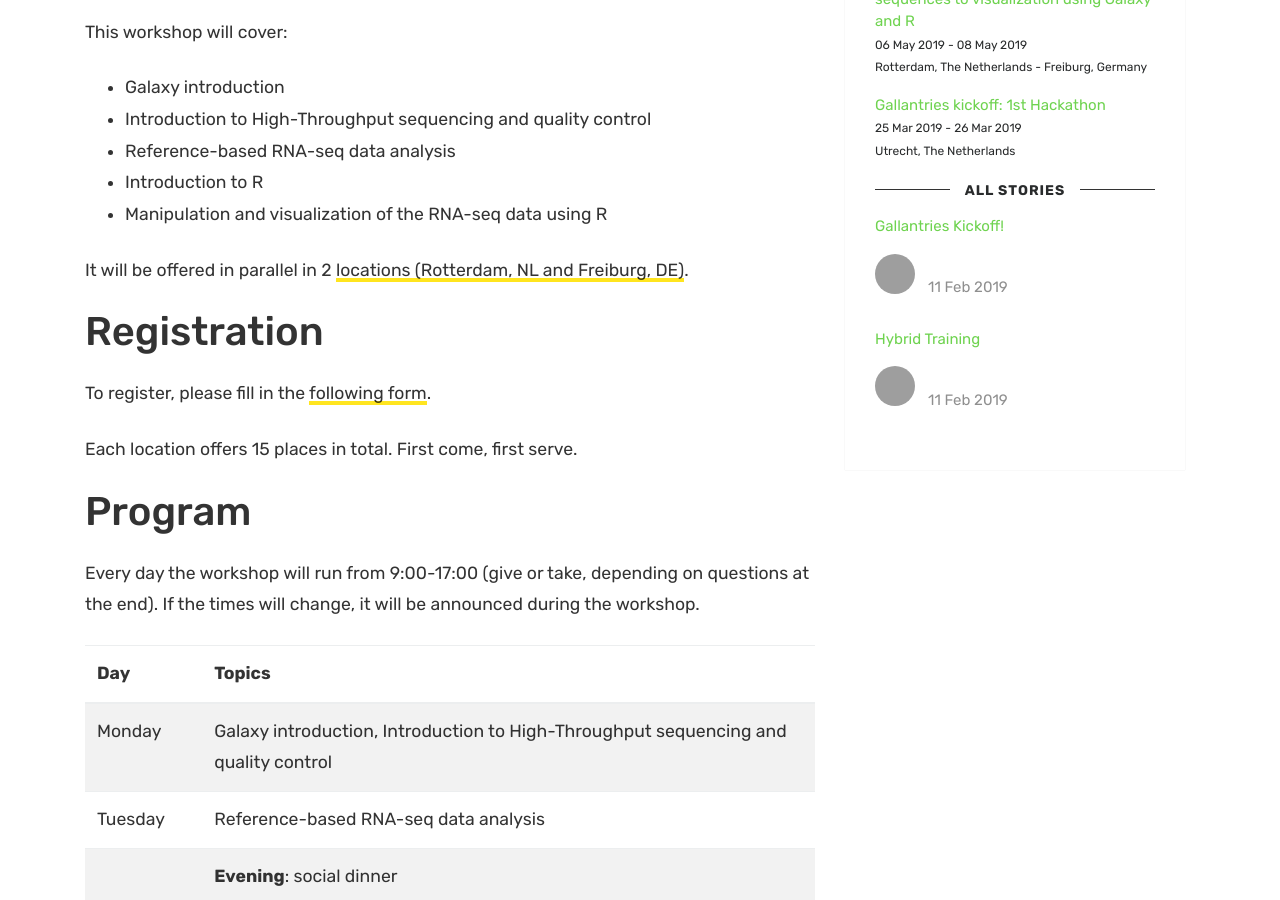
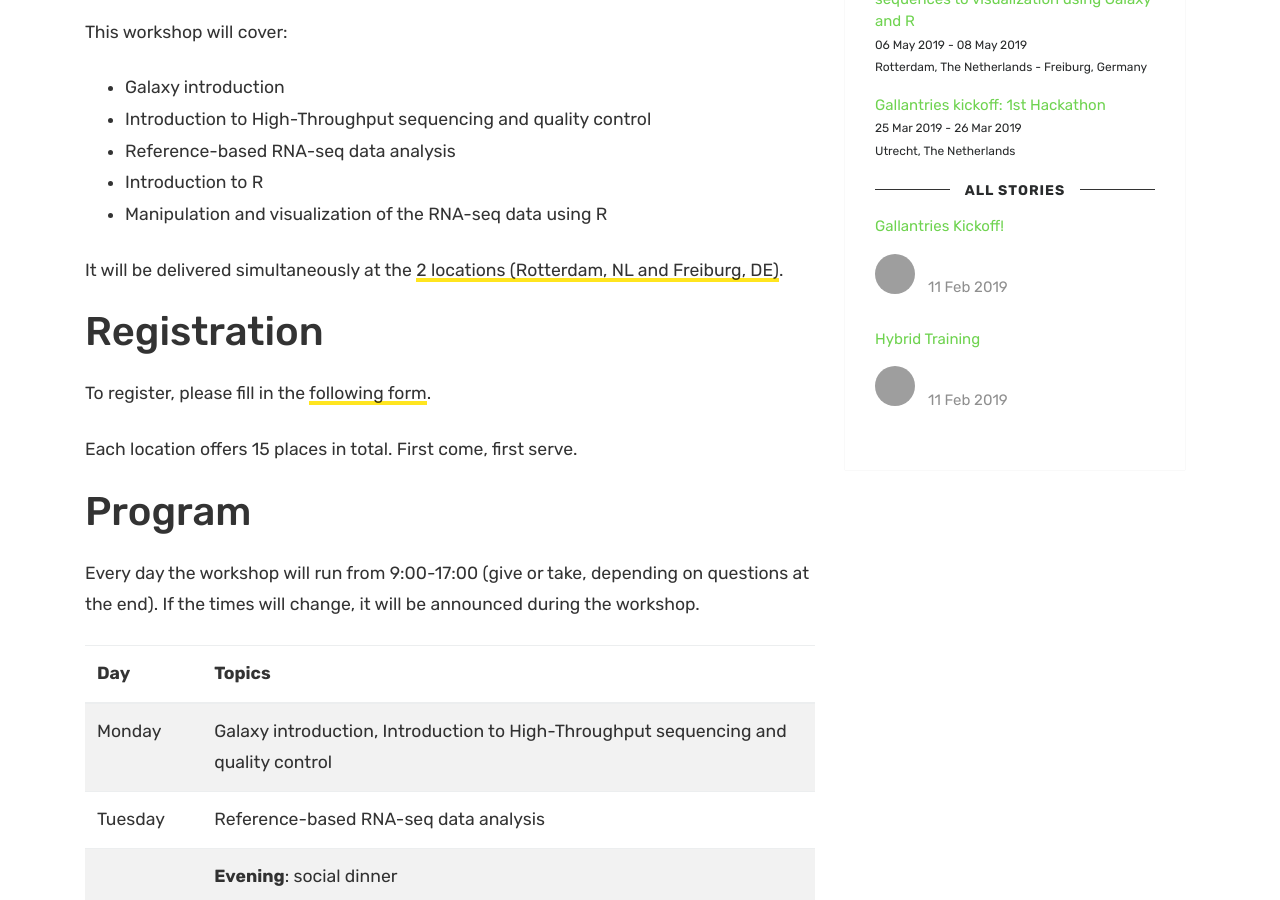
Before and after one commit to gallantries/gallantries.github.io, a Jekyll site: the page built from _events/2019-03-25-first-galantries-workshop.md, in a window 1280 px wide and 900 px high, scrolled down 342 px. Built offline with Jekyll 4.4.1, drawn with Linux system fonts in a browser that asks for light colours; nearby versions of some CDN libraries; grey boxes are pictures that could not be loaded.

Commit message:
Update 2019-03-25-first-galantries-workshop.md

```diff
--- a/_events/2019-03-25-first-galantries-workshop.md
+++ b/_events/2019-03-25-first-galantries-workshop.md
@@ -30,7 +30,7 @@ This workshop will cover:
 - Introduction to R
 - Manipulation and visualization of the RNA-seq data using R
 
-It will be offered in parallel in 2 [locations (Rotterdam, NL and Freiburg, DE)](#venues).
+It will be delivered simultaneously at the [2 locations (Rotterdam, NL and Freiburg, DE)](#venues).
 
 # Registration
 
```
